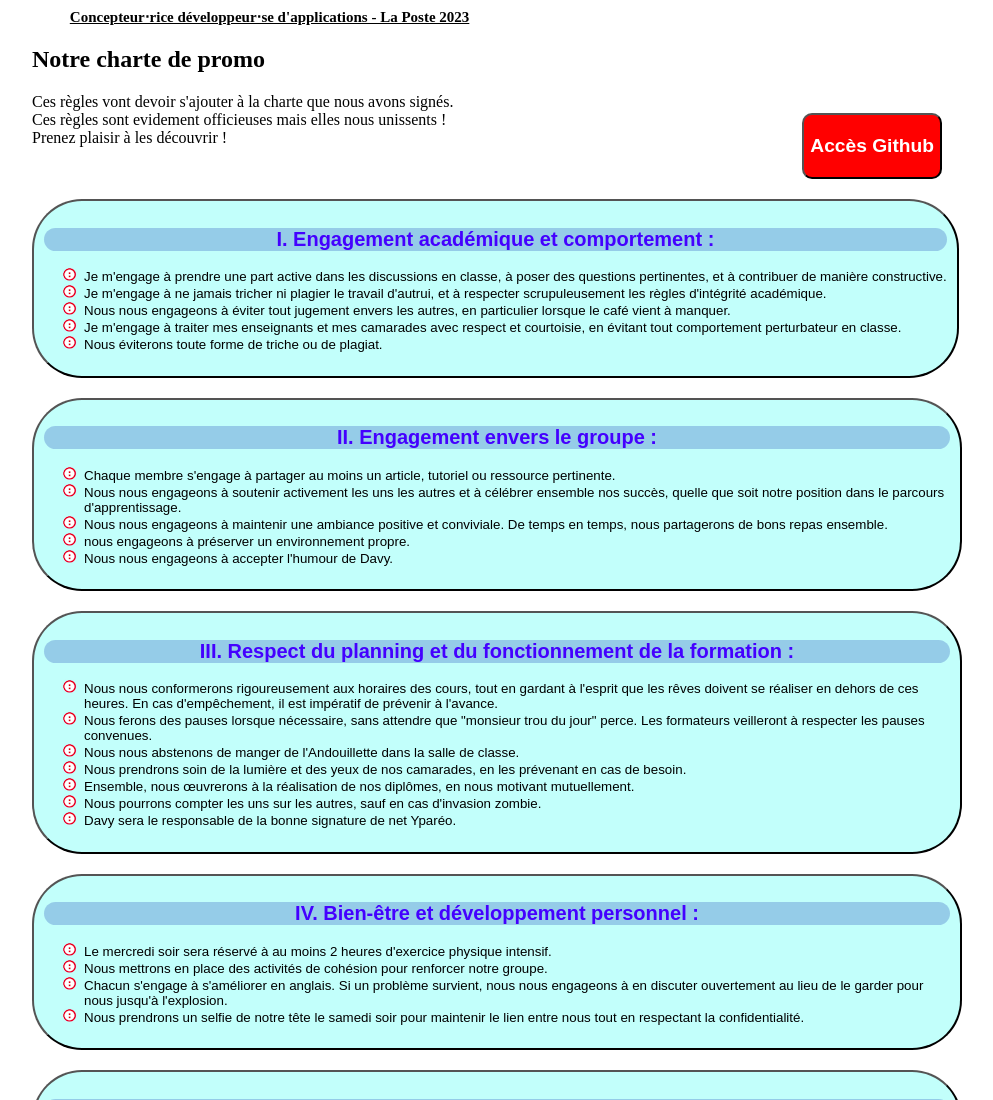
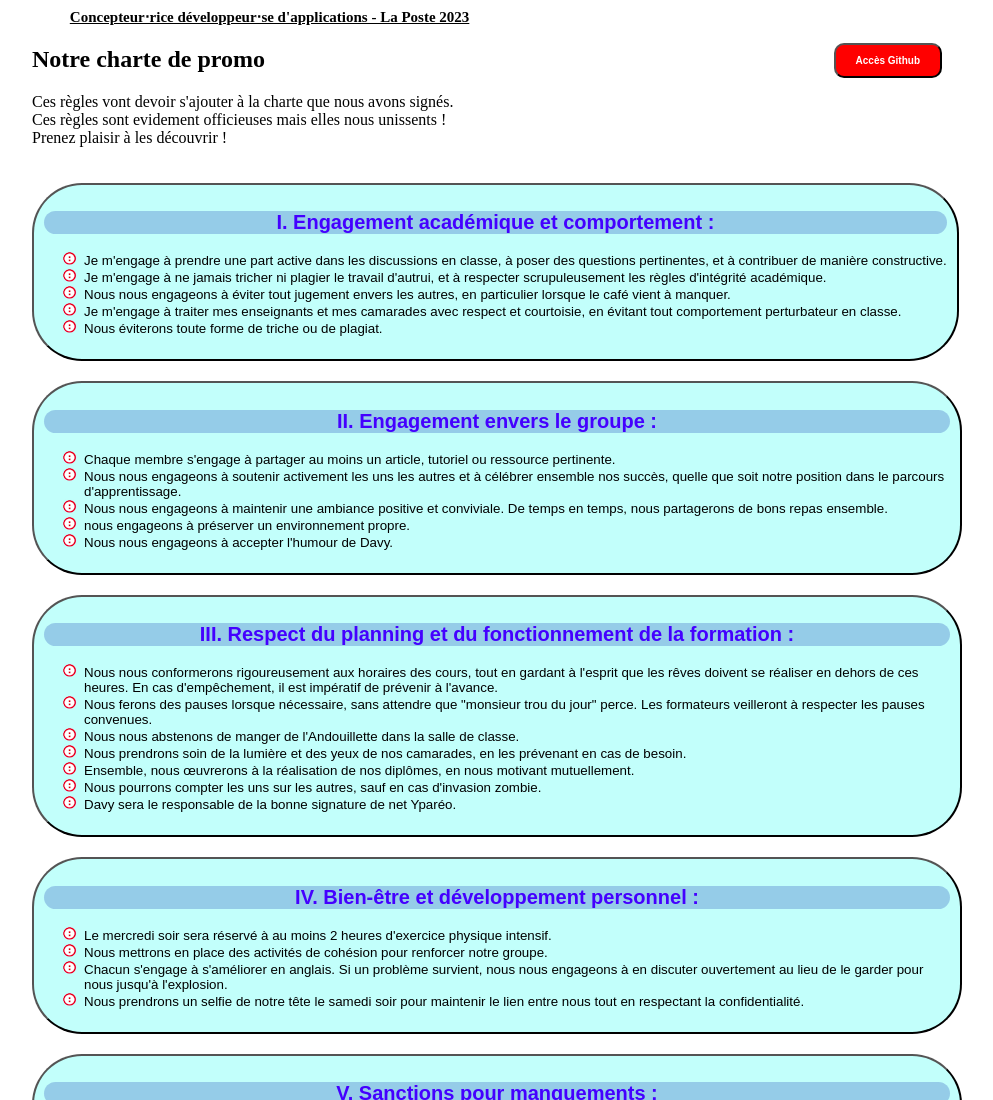
Before and after one commit to Keitaroblaster/CharteGroupeCSS, a plain HTML site: page index.html in a window 1280 px wide. Shown: the top 1100 px of the page, without its empty margins (143-1136 px from the left). Drawn offline with Linux system fonts and the light colour scheme.

Commit message:
boutton acces github

```diff
--- a/css/style.css
+++ b/css/style.css
@@ -41,15 +41,19 @@ div.container {
   margin-left: 16%;
 }
 
+/* boutton envoie sur github */
+
 .access {
   float: right;
   margin-right: 20px;
-  margin-top: 20px;
+  margin-top: -50px;
   background-color: red;
   color: white;
   font-weight: bolder;
-  font-size: larger;
+  font-size: 10px;
   border-radius: 10px;
+  text-align: center;
+  padding: 0 20px;
 }
 
 /* Paragraphe de présentation avec le boutton Accès GitHub */
```
